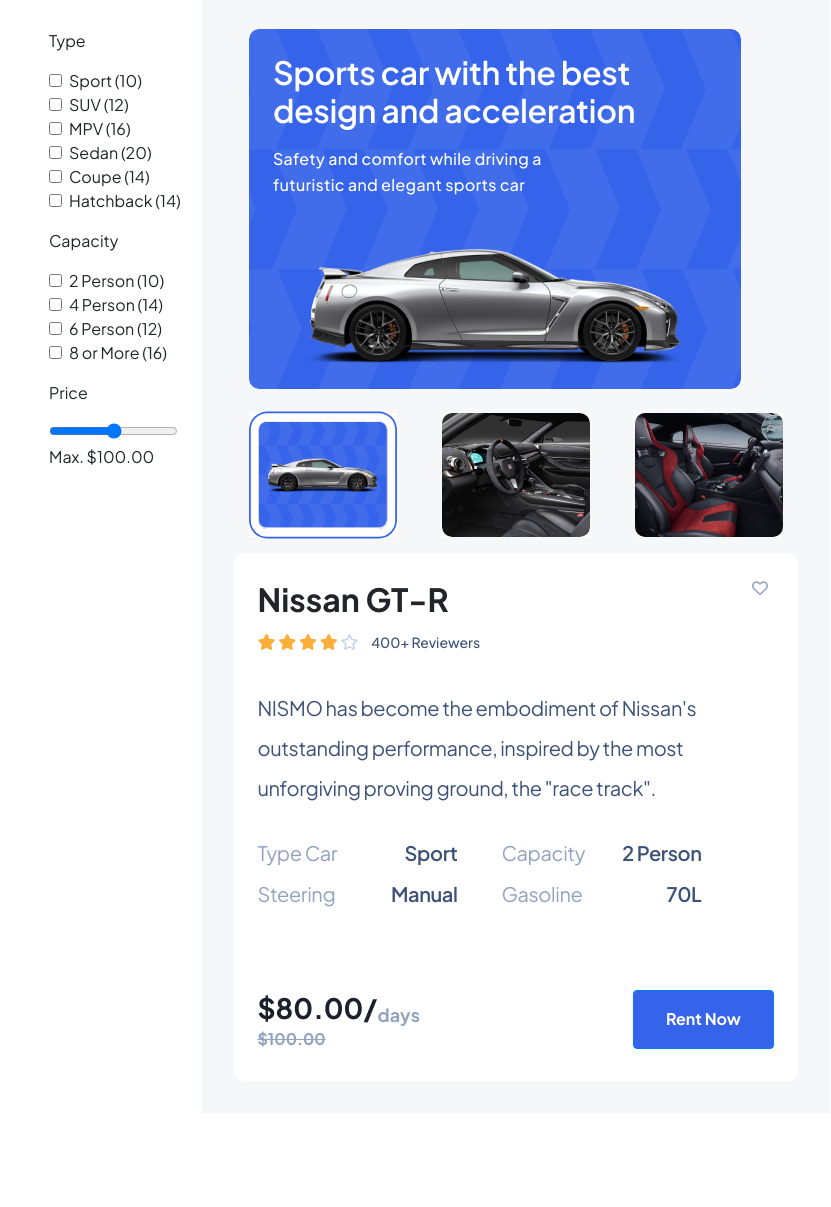
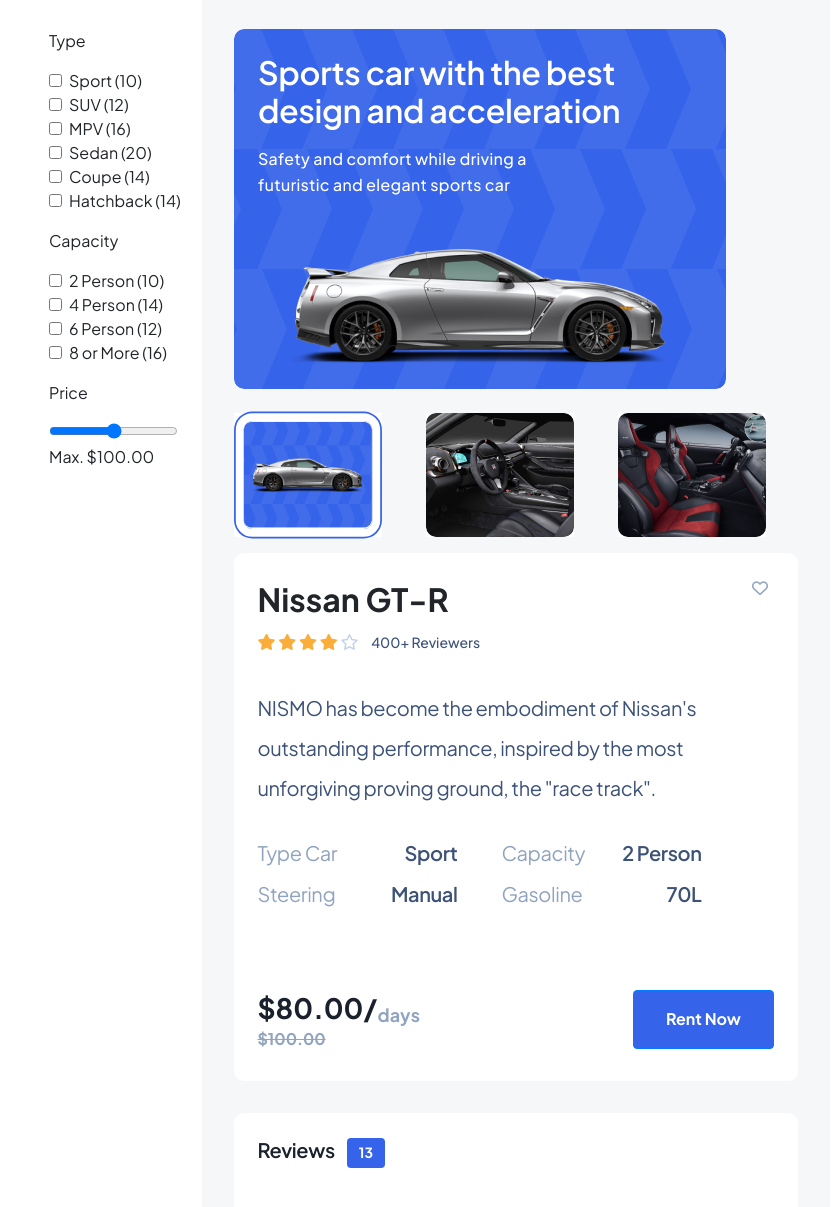
Before and after one commit to Glagolio/Car-rent-website, a website built with Parcel: page src/index.html in a window 1280 px wide. Shown: the part 47-1254 px from the top of the page, without its empty margins (224-1055 px from the left). Before the commit the page ends 1160 px from the top, so only its background shows below. Built offline with nearby package versions, Linux system fonts and the light colour scheme.

Commit message:
work with reviews

```diff
--- a/src/partials/main.html
+++ b/src/partials/main.html
@@ -81,8 +81,8 @@
         <p>Max. $100.00</p>
       </div>
     </div>
-    <div class="col row car-info__inner car-info__inner--main">
-      <div class="col">
+    <section class="col row car-info__inner car-info__inner--main">
+      <div class="col car-info__carousel">
         <h1 class="main__title">Sports car with the best disgn and acceleration</h1>
             <div id="slider" class="car-info__slider">
               <div id="myCarousel" class="carousel slide">
@@ -193,6 +193,17 @@
       </div>
 
         </div>
+         <div class="reviews">
+        <div class="reviews__inner">
+          <div class="reviews__head">
+          <h2 class="reviews__title">Reviews</h2>
+          <span class="reviews__head--number">13</span>
+          </div>
+          <div class="reviews__member"></div>
+        </div>
+      </section>
+
+
       </div>
     </div>
   </div>
--- a/src/sass/components/_main.scss
+++ b/src/sass/components/_main.scss
@@ -17,6 +17,7 @@
 
 .car-info {
   padding: 24px 24px 32px 24px;
+  margin-bottom: 32px;
   border-radius: 10px;
 
   background-color: #fff;
@@ -163,3 +164,8 @@
     background-color: #008cff;
   }
 }
+
+.car-info__carousel {
+  padding: 0;
+  margin-right: 32px;
+}
--- /dev/null
+++ b/src/sass/components/_reviews.scss
@@ -0,0 +1,40 @@
+.reviews {
+  width: 100%;
+}
+
+.reviews__inner {
+  padding: 24px 24px 34px 24px;
+
+  border-radius: 10px;
+  background-color: #ffffff;
+}
+
+.reviews__head {
+  margin-bottom: 32px;
+  display: flex;
+  align-items: baseline;
+}
+
+.reviews__title {
+  font-weight: 600;
+  font-size: 20px;
+  line-height: 1.25;
+  letter-spacing: -0.02em;
+
+  color: #1a202c;
+  margin-bottom: 0;
+  margin-right: 12px;
+}
+
+.reviews__head--number {
+  display: block;
+  padding: 6px 12px;
+  border-radius: 4px;
+
+  font-weight: 700;
+  font-size: 14px;
+  line-height: 1.28;
+
+  color: #ffffff;
+  background-color: #3563e9;
+}
--- a/src/sass/index.scss
+++ b/src/sass/index.scss
@@ -3,7 +3,7 @@
 @import './base/variables';
 @import './components/main';
 @import './base/carusel';
-
+@import './components/reviews';
 .test {
   background-color: aqua;
 }
```
Also changed, not shown: src/images/Profill-1.png (added), src/images/profill-2.png (added).
